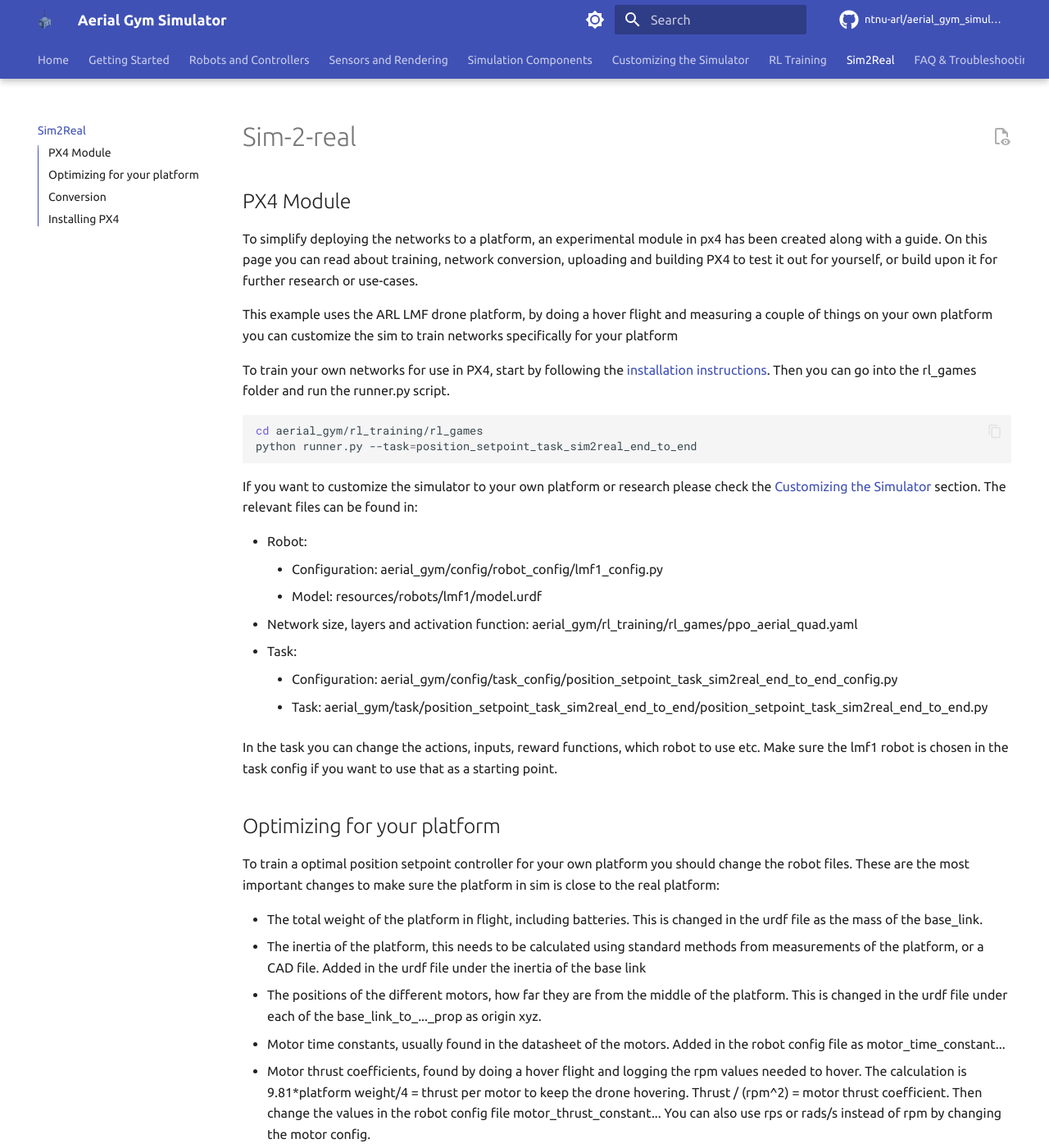
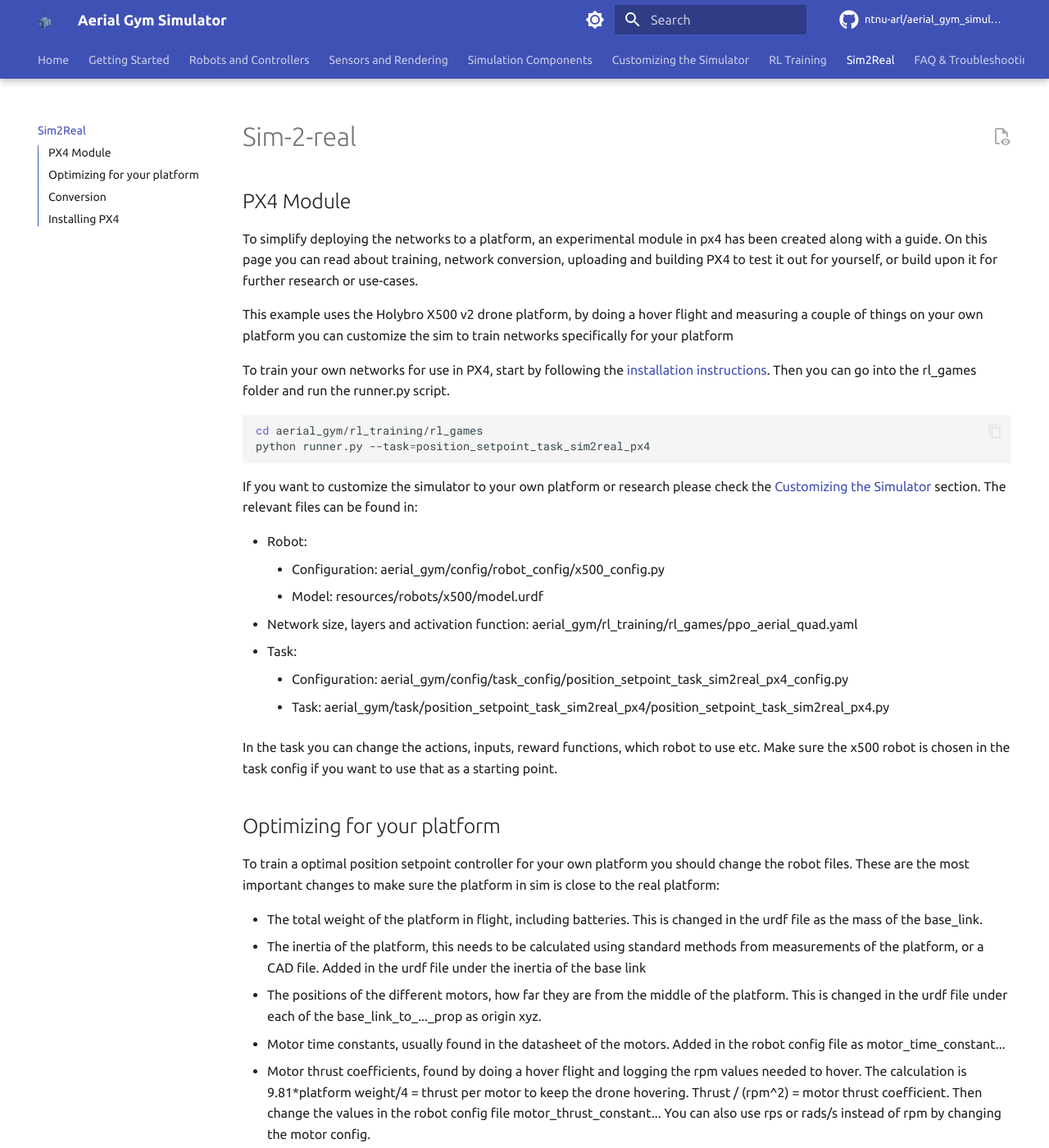
Before and after one commit to ntnu-arl/aerial_gym_simulator, an MkDocs documentation site: the page built from docs/9_sim2real.md, in a window 1280 px wide and 1400 px high. Shown: the whole window at 82% size. Built offline with MkDocs 1.6.1 and Material for MkDocs 9.7.7, drawn with Linux system fonts in a browser that asks for light colours; comment, search, counter and statistics services are not loaded; some of the changed text lies outside the part shown.

Commit message:
Update documentation

````diff
--- a/docs/9_sim2real.md
+++ b/docs/9_sim2real.md
@@ -3,26 +3,26 @@
 ## PX4 Module
 To simplify deploying the networks to a platform, an experimental module in px4 has been created along with a guide. On this page you can read about training, network conversion, uploading and building PX4 to test it out for yourself, or build upon it for further research or use-cases.
 
-This example uses the ARL LMF drone platform, by doing a hover flight and measuring a couple of things on your own platform you can customize the sim to train networks specifically for your platform
+This example uses the Holybro X500 v2 drone platform, by doing a hover flight and measuring a couple of things on your own platform you can customize the sim to train networks specifically for your platform
 
 To train your own networks for use in PX4, start by following the [installation instructions](./2_getting_started.md/#installation). Then you can go into the rl_games folder and run the runner.py script.
 
 ```bash
 cd aerial_gym/rl_training/rl_games
-python runner.py --task=position_setpoint_task_sim2real_end_to_end
+python runner.py --task=position_setpoint_task_sim2real_px4
 ```
 
 If you want to customize the simulator to your own platform or research please check the [Customizing the Simulator](./5_customization.md) section. The relevant files can be found in:
 
 - Robot:
-    - Configuration: aerial_gym/config/robot_config/lmf1_config.py
-    - Model: resources/robots/lmf1/model.urdf
+    - Configuration: aerial_gym/config/robot_config/x500_config.py
+    - Model: resources/robots/x500/model.urdf
 - Network size, layers and activation function: aerial_gym/rl_training/rl_games/ppo_aerial_quad.yaml
 - Task:
-    - Configuration: aerial_gym/config/task_config/position_setpoint_task_sim2real_end_to_end_config.py
-    - Task: aerial_gym/task/position_setpoint_task_sim2real_end_to_end/position_setpoint_task_sim2real_end_to_end.py
+    - Configuration: aerial_gym/config/task_config/position_setpoint_task_sim2real_px4_config.py
+    - Task: aerial_gym/task/position_setpoint_task_sim2real_px4/position_setpoint_task_sim2real_px4.py
 
-In the task you can change the actions, inputs, reward functions, which robot to use etc. Make sure the lmf1 robot is chosen in the task config if you want to use that as a starting point.
+In the task you can change the actions, inputs, reward functions, which robot to use etc. Make sure the x500 robot is chosen in the task config if you want to use that as a starting point.
 
 ## Optimizing for your platform
 
@@ -68,7 +70,7 @@ While the Aerial Gym Simulator uses the PyTorch framework, the PX4 module uses T
 
 ## Installing PX4
 
-The module is currently not available in the main PX4 repo, because we are waiting for a toolchain upgrade. In the meantime the code can be found in this [fork and branch](https://github.com/SindreMHegre/PX4-Autopilot-public/tree/for_paper). If anything fail with the first three steps, check the [PX4 docs](https://docs.px4.io/v1.15/en/).
+The module is currently not available in the main PX4 repo, because we are waiting for some toolchain fixes to be approved. In the meantime the code can be found in this [fork and branch](https://github.com/SindreMHegre/PX4-Autopilot-public/tree/for_paper). If anything fails during the first three steps, check the [PX4 docs](https://docs.px4.io/v1.15/en/) as this is the standard PX4 installation.
 
 1. First clone the branch with its submodules
 
@@ -79,6 +81,8 @@ The module is currently not available in the main PX4 repo, because we are waiti
 1. Fetch the tags from the main PX4 repo, PX4 will not build without them
 
     ```bash
+    cd PX4-Autopilot-public/
+    git remote add upstream https://github.com/PX4/PX4-Autopilot.git
     git fetch upstream --tags
     ```
 
````
Also changed, not shown: other parts of docs/9_sim2real.md (+7 -1 lines), 1 other file.
